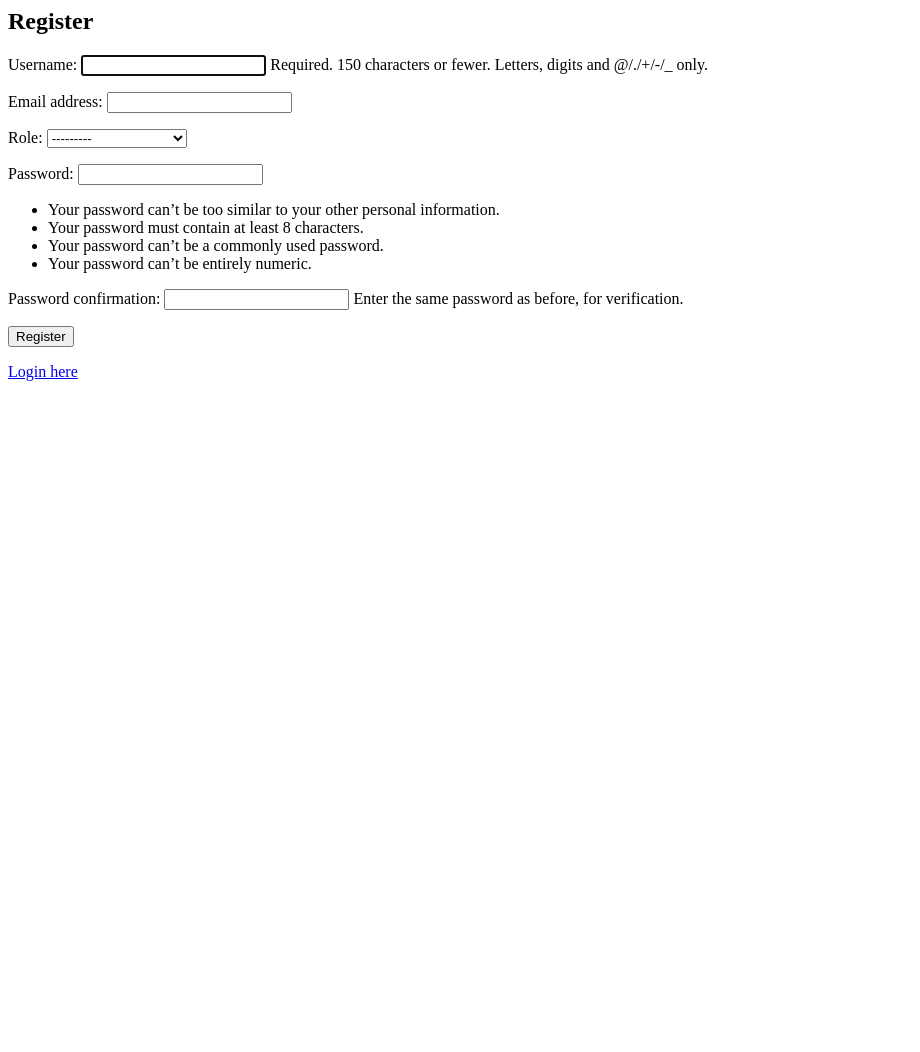
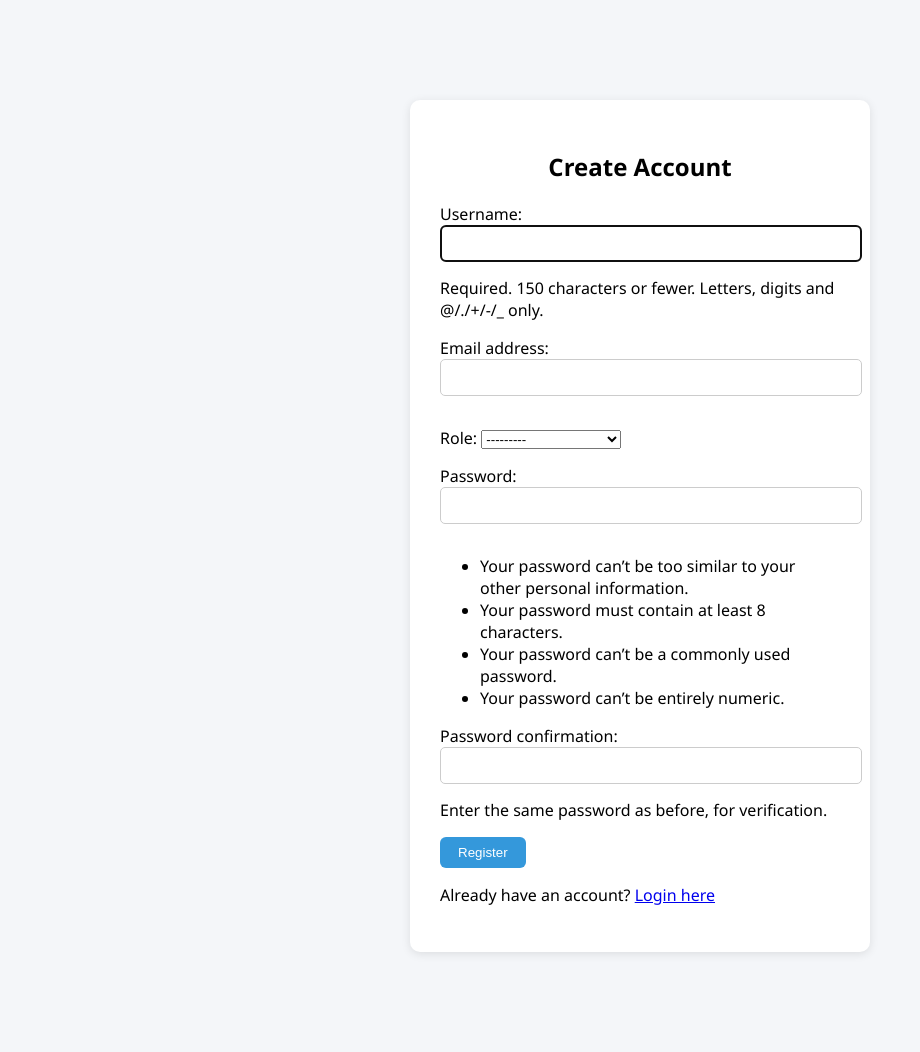
Before and after one commit to simantapundori/DIUHub, a Django app: page /register/ in a window 1280 px wide. Shown: the whole page, without its empty margins (0-920 px from the left). Before the commit the page ends 381 px from the top, so only its background shows below. Run offline with Django 5.2, Linux system fonts and the light colour scheme.

Commit message:
Upgraded Dashroard login and Register UI

```diff
--- a/static/css/style.css
+++ b/static/css/style.css
@@ -1,8 +1,17 @@
+/* ========================================
+   1. GLOBAL STYLES (used by ALL pages)
+======================================== */
+
 body {
   margin: 0;
+  padding: 0;
   font-family: "Segoe UI", sans-serif;
-  background: #f4f6f9;
+  background-color: #f4f6f9;
 }
+
+/* ========================================
+   2. CONTAINER (used by dashboard & clubs)
+======================================== */
 
 .container {
   width: 90%;
@@ -14,42 +23,75 @@ body {
   font-size: 28px;
   font-weight: 600;
   margin-bottom: 25px;
+  color: #2c3e50;
 }
 
+/* ========================================
+   3. CARD SYSTEM (dashboard & clubs)
+======================================== */
+
+.card,
 .club-card {
   background: white;
+
   padding: 20px;
+
   border-radius: 10px;
+
   margin-bottom: 20px;
+
   box-shadow: 0 2px 8px rgba(0, 0, 0, 0.08);
 }
 
 .club-name {
   font-size: 20px;
+
   font-weight: 600;
 }
 
 .club-description {
   color: #777;
+
   margin-bottom: 15px;
 }
 
+/* ========================================
+   4. BUTTONS (used everywhere)
+======================================== */
+
+.btn,
 .btn-join {
   padding: 8px 18px;
+
   background: #3498db;
+
   color: white;
+
   border-radius: 6px;
+
   text-decoration: none;
+
+  border: none;
+
+  cursor: pointer;
 }
 
+.btn:hover,
 .btn-join:hover {
   background: #2980b9;
 }
 
+/* ========================================
+   5. STATUS BADGES (clubs page)
+======================================== */
+
 .status {
   padding: 6px 14px;
+
   border-radius: 20px;
+
   color: white;
+
   font-size: 13px;
 }
 
@@ -65,12 +107,47 @@ body {
   background: #e74c3c;
 }
 
- /* ========================================
+/* ========================================
+   6. AUTH PAGES (login & register ONLY)
+======================================== */
+
+.auth-container {
+  width: 400px;
+
+  margin: 100px auto;
+
+  background: white;
+
+  padding: 30px;
+
+  border-radius: 10px;
+
+  box-shadow: 0 2px 10px rgba(0, 0, 0, 0.1);
+}
+
+.auth-container h2 {
+  text-align: center;
+
+  margin-bottom: 20px;
+}
+
+.auth-container input {
+  width: 100%;
+
+  padding: 10px;
+
+  margin-bottom: 15px;
+
+  border-radius: 5px;
+
+  border: 1px solid #ccc;
+}
+
+/* ========================================
    ATTENDANCE SYSTEM (Israt)
 ======================================== */
 
 .attendance-row {
-
   background: white;
 
   padding: 15px;
@@ -78,5 +155,4 @@ body {
   margin-bottom: 10px;
 
   border-radius: 8px;
-
 }
--- a/templates/users/register.html
+++ b/templates/users/register.html
@@ -1,8 +1,27 @@
-<h2>Register</h2>
+{% load static %}
 
-<form method="post">
-  {% csrf_token %} {{ form.as_p }}
-  <button type="submit">Register</button>
-</form>
+<!doctype html>
+<html>
+  <head>
+    <title>Register | DIUHub</title>
 
-<a href="/login/">Login here</a>
+    <link rel="stylesheet" href="{% static 'css/style.css' %}" />
+  </head>
+
+  <body>
+    <div class="auth-container">
+      <h2>Create Account</h2>
+
+      <form method="post">
+        {% csrf_token %} {{ form.as_p }}
+
+        <button class="btn" type="submit">Register</button>
+      </form>
+
+      <p>
+        Already have an account?
+        <a href="/login/">Login here</a>
+      </p>
+    </div>
+  </body>
+</html>
```
Also changed, not shown: templates/users/dashboard.html (+26 -3 lines), templates/users/login.html (+25 -6 lines).
